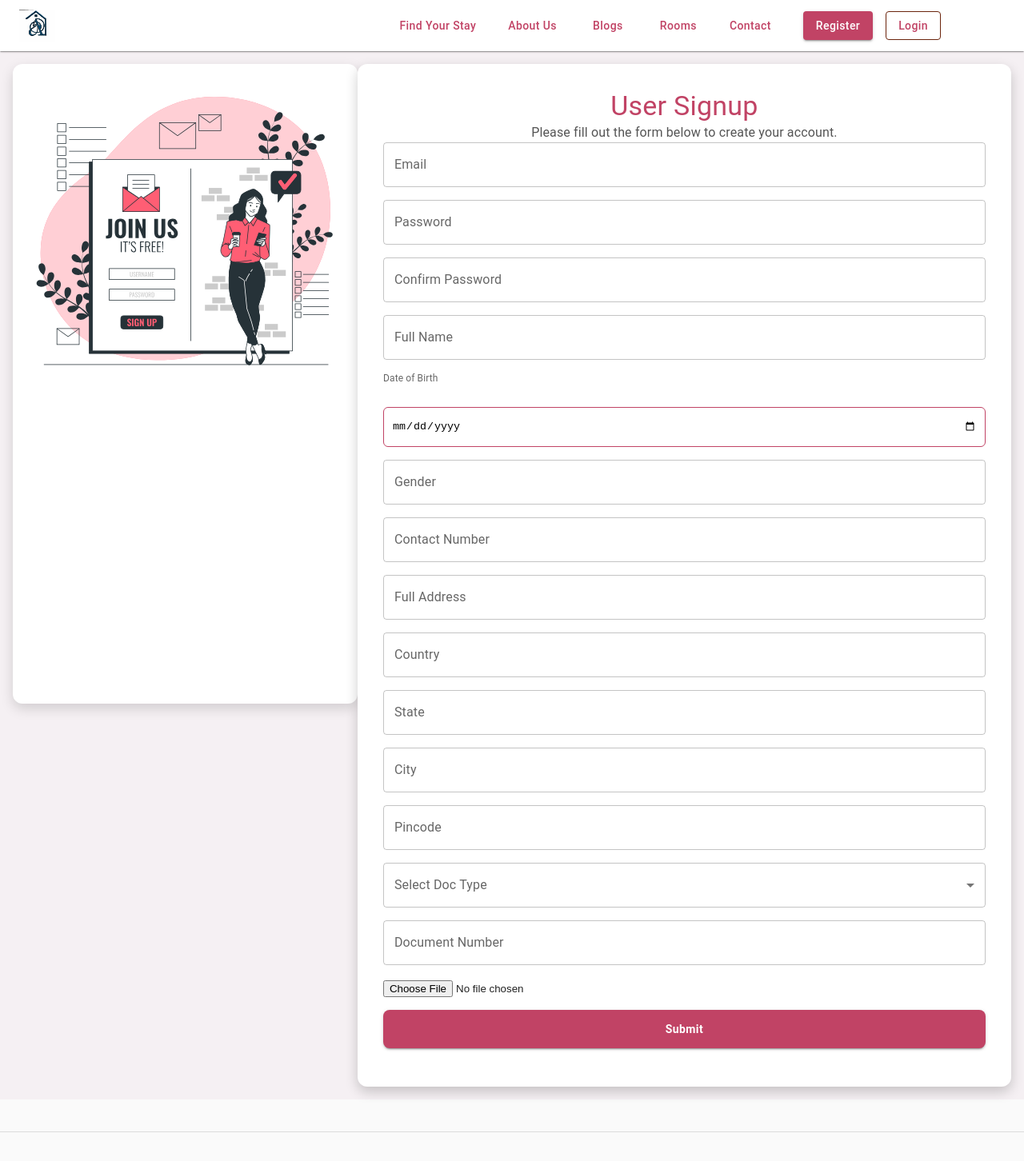
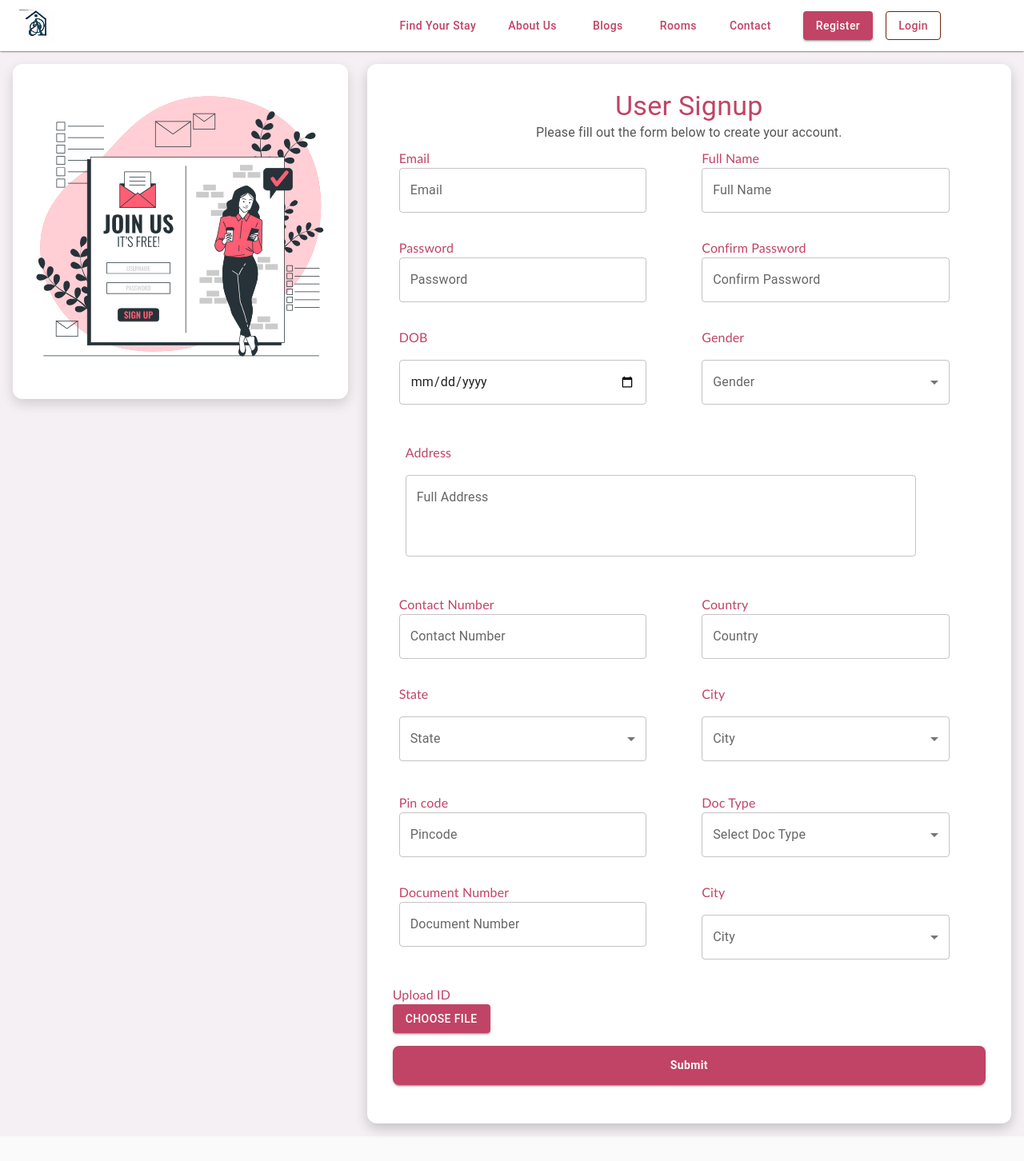
Before and after one commit to nameeshPatiyal100/Aajao-Admin-WebSIite, a React (Vite) app: page /auth/signup in a window 1280 px wide. Shown: the top 1452 px of the page at 80% size. Built offline with nearby package versions, Linux system fonts and the light colour scheme; some icons are missing.

Commit message:
fix signup page

```diff
--- a/src/auth/UserSignup.tsx
+++ b/src/auth/UserSignup.tsx
@@ -1,4 +1,4 @@
-// import React, { useState } from "react";
+import React, { useState } from "react";
 import {
   Box,
   Button,
@@ -8,10 +8,11 @@ import {
   Typography,
   InputLabel,
   FormControl,
+  IconButton,
 } from "@mui/material";
 import { useFormik } from "formik";
 import * as Yup from "yup";
-// import { DateRangePicker } from "react-date-range";
+import CloseIcon from "@mui/icons-material/Close";
 import "react-date-range/dist/styles.css";
 import "react-date-range/dist/theme/default.css";
 import "../styles/UserSignup.css";
@@ -39,6 +40,7 @@ const validationSchema = Yup.object({
 });
 
 const UserSignup: React.FC = () => {
+  const [image, setImage] = useState<string | null>(null);
   //   const [dob, setDob] = useState<Date | null>(null);
 
   const formik = useFormik({
@@ -66,11 +68,24 @@ const UserSignup: React.FC = () => {
     },
   });
 
+  const handleImageChange = (e: React.ChangeEvent<HTMLInputElement>) => {
+    if (e.target.files && e.target.files[0]) {
+      setImage(URL.createObjectURL(e.target.files[0]));
+    }
+  };
+
+  const handleRemoveImage = () => {
+    setImage(null);
+  };
+
   return (
     <Box className="signup-container">
       <Box className="leftboxSignup">
         <img src={Signupbro} alt="" />
       </Box>
+
+      {/* right box */}
+
       <Box className="signup-box">
         <Typography variant="h4" className="signup-title">
           User Signup
@@ -80,6 +95,9 @@ const UserSignup: React.FC = () => {
         </Typography>
 
         <form onSubmit={formik.handleSubmit} className="signup-form">
+          <Box className="inputsUserinfoProfile">
+            <Box className="inputboxChilduserProfile">
+              <Typography className="userProfileFormLabel">Email</Typography>
               <TextField
                 fullWidth
                 label="Email"
@@ -89,7 +107,28 @@ const UserSignup: React.FC = () => {
                 error={formik.touched.email && Boolean(formik.errors.email)}
                 helperText={formik.touched.email && formik.errors.email}
               />
+            </Box>
+            <Box className="inputboxChilduserProfile">
+              <Typography className="userProfileFormLabel">
+                Full Name
+              </Typography>
+              <TextField
+                fullWidth
+                label="Full Name"
+                name="fullName"
+                value={formik.values.fullName}
+                onChange={formik.handleChange}
+                error={
+                  formik.touched.fullName && Boolean(formik.errors.fullName)
+                }
+                helperText={formik.touched.fullName && formik.errors.fullName}
+              />
+            </Box>
+          </Box>
 
+          <Box className="inputsUserinfoProfile">
+            <Box className="inputboxChilduserProfile">
+              <Typography className="userProfileFormLabel">Password</Typography>
               <TextField
                 fullWidth
                 type="password"
@@ -97,10 +136,16 @@ const UserSignup: React.FC = () => {
                 name="password"
                 value={formik.values.password}
                 onChange={formik.handleChange}
-            error={formik.touched.password && Boolean(formik.errors.password)}
+                error={
+                  formik.touched.password && Boolean(formik.errors.password)
+                }
                 helperText={formik.touched.password && formik.errors.password}
               />
-
+            </Box>
+            <Box className="inputboxChilduserProfile">
+              <Typography className="userProfileFormLabel">
+                Confirm Password
+              </Typography>
               <TextField
                 fullWidth
                 type="password"
@@ -113,43 +158,85 @@ const UserSignup: React.FC = () => {
                   Boolean(formik.errors.confirmPassword)
                 }
                 helperText={
-              formik.touched.confirmPassword && formik.errors.confirmPassword
+                  formik.touched.confirmPassword &&
+                  formik.errors.confirmPassword
                 }
               />
+            </Box>
+          </Box>
 
+          <Box className="inputsUserinfoProfile">
+            <Box className="inputboxChilduserProfile">
+              <Typography className="userProfileFormLabel">DOB</Typography>
+              {/* <InputLabel shrink>Date of Birth</InputLabel> */}
               <TextField
+                type="date"
+                variant="outlined"
                 fullWidth
-            label="Full Name"
-            name="fullName"
-            value={formik.values.fullName}
-            onChange={formik.handleChange}
-            error={formik.touched.fullName && Boolean(formik.errors.fullName)}
-            helperText={formik.touched.fullName && formik.errors.fullName}
-          />
-
-          {/* Date of Birth */}
-          <InputLabel shrink>Date of Birth</InputLabel>
-          <input
-            type="date"
-            name="dob"
-            className="custom-date"
+                margin="normal"
+                InputLabelProps={{ shrink: true }}
                 value={formik.values.dob}
                 onChange={formik.handleChange}
+                name="dob"
               />
               {formik.touched.dob && formik.errors.dob && (
                 <Typography className="error">{formik.errors.dob}</Typography>
               )}
-
+            </Box>
+            <Box className="inputboxChilduserProfile">
+              <Typography className="userProfileFormLabel">Gender</Typography>
               <TextField
+                select
+                variant="outlined"
                 fullWidth
+                margin="normal"
                 label="Gender"
                 name="gender"
                 value={formik.values.gender}
                 onChange={formik.handleChange}
                 error={formik.touched.gender && Boolean(formik.errors.gender)}
                 helperText={formik.touched.gender && formik.errors.gender}
+              >
+                <MenuItem value="male">Male</MenuItem>
+                <MenuItem value="female">Female</MenuItem>
+                <MenuItem value="other">Other</MenuItem>
+              </TextField>
+            </Box>
+          </Box>
+
+          <Box className="inputsUserinfoProfile">
+            <Box className="inputsUserinfoProfile">
+              <Box
+                className="inputboxChilduserProfile"
+                style={{ width: "100%" }}
+              >
+                <Typography className="userProfileFormLabel">
+                  Address
+                </Typography>
+                <TextField
+                  variant="outlined"
+                  fullWidth
+                  label="Full Address"
+                  margin="normal"
+                  multiline
+                  rows={3}
+                  name="address"
+                  value={formik.values.address}
+                  onChange={formik.handleChange}
+                  error={
+                    formik.touched.address && Boolean(formik.errors.address)
+                  }
+                  helperText={formik.touched.address && formik.errors.address}
                 />
+              </Box>
+            </Box>
+          </Box>
 
+          <Box className="inputsUserinfoProfile">
+            <Box className="inputboxChilduserProfile">
+              <Typography className="userProfileFormLabel">
+                Contact Number
+              </Typography>
               <TextField
                 fullWidth
                 label="Contact Number"
@@ -159,17 +246,9 @@ const UserSignup: React.FC = () => {
                 error={formik.touched.contact && Boolean(formik.errors.contact)}
                 helperText={formik.touched.contact && formik.errors.contact}
               />
-
-          <TextField
-            fullWidth
-            label="Full Address"
-            name="address"
-            value={formik.values.address}
-            onChange={formik.handleChange}
-            error={formik.touched.address && Boolean(formik.errors.address)}
-            helperText={formik.touched.address && formik.errors.address}
-          />
-
+            </Box>
+            <Box className="inputboxChilduserProfile">
+              <Typography className="userProfileFormLabel">Country</Typography>
               <TextField
                 fullWidth
                 label="Country"
@@ -179,27 +258,53 @@ const UserSignup: React.FC = () => {
                 error={formik.touched.country && Boolean(formik.errors.country)}
                 helperText={formik.touched.country && formik.errors.country}
               />
+            </Box>
+          </Box>
 
+          <Box className="inputsUserinfoProfile">
+            <Box className="inputboxChilduserProfile">
+              <Typography className="userProfileFormLabel">State</Typography>
               <TextField
+                select
+                variant="outlined"
                 fullWidth
+                margin="normal"
                 label="State"
                 name="state"
                 value={formik.values.state}
                 onChange={formik.handleChange}
                 error={formik.touched.state && Boolean(formik.errors.state)}
                 helperText={formik.touched.state && formik.errors.state}
-          />
-
+              >
+                <MenuItem value="state1">State 1</MenuItem>
+                <MenuItem value="state2">State 2</MenuItem>
+              </TextField>
+              {/* <TextField fullWidth label="State" /> */}
+            </Box>
+            <Box className="inputboxChilduserProfile">
+              <Typography className="userProfileFormLabel">City</Typography>
               <TextField
+                select
+                variant="outlined"
                 fullWidth
+                margin="normal"
                 label="City"
                 name="city"
                 value={formik.values.city}
                 onChange={formik.handleChange}
                 error={formik.touched.city && Boolean(formik.errors.city)}
                 helperText={formik.touched.city && formik.errors.city}
-          />
+              >
+                <MenuItem value="city1">City 1</MenuItem>
+                <MenuItem value="city2">City 2</MenuItem>
+              </TextField>
+              {/* <TextField fullWidth label="City" /> */}
+            </Box>
+          </Box>
 
+          <Box className="inputsUserinfoProfile">
+            <Box className="inputboxChilduserProfile">
+              <Typography className="userProfileFormLabel">Pin code</Typography>
               <TextField
                 fullWidth
                 label="Pincode"
@@ -209,8 +314,10 @@ const UserSignup: React.FC = () => {
                 error={formik.touched.pincode && Boolean(formik.errors.pincode)}
                 helperText={formik.touched.pincode && formik.errors.pincode}
               />
-
-          {/* Dropdown */}
+              {/* <TextField fullWidth label="State" /> */}
+            </Box>
+            <Box className="inputboxChilduserProfile">
+              <Typography className="userProfileFormLabel">Doc Type</Typography>
               <FormControl fullWidth>
                 <InputLabel>Select Doc Type</InputLabel>
                 <Select
@@ -224,30 +331,81 @@ const UserSignup: React.FC = () => {
                 </Select>
               </FormControl>
               {formik.touched.docType && formik.errors.docType && (
-            <Typography className="error">{formik.errors.docType}</Typography>
+                <Typography className="error">
+                  {formik.errors.docType}
+                </Typography>
               )}
-
+              {/* <TextField fullWidth label="City" /> */}
+            </Box>
+          </Box>
+          <Box className="inputsUserinfoProfile">
+            <Box className="inputboxChilduserProfile">
+              <Typography className="userProfileFormLabel">
+                Document Number
+              </Typography>
               <TextField
                 fullWidth
                 label="Document Number"
                 name="docNumber"
                 value={formik.values.docNumber}
                 onChange={formik.handleChange}
-            error={formik.touched.docNumber && Boolean(formik.errors.docNumber)}
+                error={
+                  formik.touched.docNumber && Boolean(formik.errors.docNumber)
+                }
                 helperText={formik.touched.docNumber && formik.errors.docNumber}
               />
+              {/* <TextField fullWidth label="State" /> */}
+            </Box>
+            <Box className="inputboxChilduserProfile">
+              <Typography className="userProfileFormLabel">City</Typography>
+              <TextField
+                select
+                variant="outlined"
+                fullWidth
+                margin="normal"
+                label="City"
+                name="city"
+                value={formik.values.city}
+                onChange={formik.handleChange}
+                error={formik.touched.city && Boolean(formik.errors.city)}
+                helperText={formik.touched.city && formik.errors.city}
+              >
+                <MenuItem value="city1">City 1</MenuItem>
+                <MenuItem value="city2">City 2</MenuItem>
+              </TextField>
+              {/* <TextField fullWidth label="City" /> */}
+            </Box>
+          </Box>
 
-          {/* File Upload */}
+          <Box className="inputboxChilduserProfile" style={{ width: "100%" }}>
+            <Typography className="userProfileFormLabel">Upload ID</Typography>
+            <Box className="uploadBox">
+              <Button
+                variant="contained"
+                component="label"
+                className="chooseFileBtn"
+              >
+                Choose File
                 <input
+                  hidden
                   type="file"
-            name="file"
-            accept="image/*,application/pdf"
-            onChange={(event: React.ChangeEvent<HTMLInputElement>) => {
-              if (event.currentTarget.files) {
-                formik.setFieldValue("file", event.currentTarget.files[0]);
-              }
-            }}
+                  accept="image/*"
+                  onChange={handleImageChange}
                 />
+              </Button>
+              {image && (
+                <Box className="imagePreview">
+                  <img src={image} alt="Preview" className="previewImg" />
+                  <IconButton
+                    className="removeImgBtn"
+                    onClick={handleRemoveImage}
+                  >
+                    <CloseIcon />
+                  </IconButton>
+                </Box>
+              )}
+            </Box>
+          </Box>
           {formik.touched.file && formik.errors.file && (
             <Typography className="error">{formik.errors.file}</Typography>
           )}
--- a/src/pages/user/UserProfile.tsx
+++ b/src/pages/user/UserProfile.tsx
@@ -10,7 +10,7 @@ import {
   IconButton,
 } from "@mui/material";
 import CloseIcon from "@mui/icons-material/Close";
-import DeleteIcon from "@mui/icons-material/Delete";
+// import DeleteIcon from "@mui/icons-material/Delete";
 import userImg from "../../assets/UI/userDemo.jpg";
 import "../../styles/user/UserProfile.css";
 
@@ -75,7 +75,6 @@ const UserProfile: React.FC = () => {
             onChange={handleFileChange}
             style={{ display: "none" }}
           />
-          <Box className="profileChangeButton">
           <Button
             variant="contained"
             sx={{
@@ -86,18 +85,6 @@ const UserProfile: React.FC = () => {
           >
             Change Photo
           </Button>
-            <Button
-              variant="contained"
-              sx={{
-                backgroundColor: "#c14365",
-                "&:hover": { backgroundColor: "#a83252" },
-              }}
-              onClick={handleUploadClick}
-            >
-              <DeleteIcon />
-              Remove
-            </Button>
-          </Box>
         </Box>
 
         {/* Change Password Section */}
@@ -265,23 +252,10 @@ const UserProfile: React.FC = () => {
                 variant="outlined"
                 fullWidth
                 margin="normal"
-                label="County"
+                label="State"
               >
                 <MenuItem value="state1">State 1</MenuItem>
                 <MenuItem value="state2">State 2</MenuItem>
-              </TextField>
-            </Box>
-            <Box className="inputboxChilduserProfile">
-              <Typography className="userProfileFormLabel">City</Typography>
-              <TextField
-                select
-                variant="outlined"
-                fullWidth
-                margin="normal"
-                label="City"
-              >
-                <MenuItem value="city1">City 1</MenuItem>
-                <MenuItem value="city2">City 2</MenuItem>
               </TextField>
             </Box>
           </Box>
--- a/src/styles/UserSignup.css
+++ b/src/styles/UserSignup.css
@@ -2,60 +2,36 @@
   min-height: 100vh;
   background: #f5f0f3;
   display: flex;
-  /* width: 500px; */
-  justify-content: space-between;
-  align-items: start;
-  /* align-items: end; */
+  justify-content: center;
+  align-items: flex-start;
   padding: 16px;
+  gap: 24px;
+  flex-wrap: wrap; /* ensures stacking on small devices */
   }
-/* .leftboxSignup {
-  width: 650px;
-  height: 1250px;
-} */
+
   .leftboxSignup {
-    width: 650px;
-    height: auto; /* let content decide height */
-    min-height: 100vh; /* fills screen vertically */
+  flex: 1;
+  max-width: 600px;
+  min-width: 280px;
   padding: 24px;
   background: #fff;
   border-radius: 12px;
   box-shadow: 0 6px 16px rgba(0, 0, 0, 0.15);
-    overflow-y: auto; /* scroll if content overflows */
+  display: flex;
+  justify-content: center;
+  align-items: center;
   }
 
-  /* Tablet (≤ 1024px) */
-  @media (max-width: 1024px) {
-    .leftboxSignup {
-      width: 80%; /* shrink width */
-      padding: 20px;
-    }
+  .leftboxSignup img {
+  max-width: 100%;
+  height: auto;
+  object-fit: contain;
   }
 
-  /* Mobile (≤ 768px) */
-  @media (max-width: 768px) {
-    .leftboxSignup {
-      width: 95%;
-      padding: 16px;
-      border-radius: 8px;
-    }
-  }
-
-  /* Extra small devices (≤ 480px) */
-  @media (max-width: 480px) {
-    .leftboxSignup {
+  .signup-box {
+  flex: 2;
+  max-width: 900px;
   width: 100%;
-      height: auto;
-      padding: 12px;
-      border-radius: 6px;
-      box-shadow: none; /* cleaner mobile view */
-    }
-  }
-
-
-.signup-box {
-  max-width: 1200px;
-  width: 100%;
-  /* align-items: l; */
   background: white;
   padding: 32px;
   border-radius: 12px;
@@ -104,8 +80,7 @@
   .error {
   font-size: 12px;
   color: red;
-  margin-top: -12px;
-  margin-bottom: 12px;
+  margin-top: -8px;
   }
 
   .submit-btn {
@@ -118,15 +93,43 @@
   width: 100%;
   }
 
-/* Responsive */
-@media (max-width: 768px) {
+  /* Responsive Styles */
+  @media (max-width: 1024px) {
+  .signup-container {
+  flex-direction: column;
+  align-items: center;
+  }
+
+  .leftboxSignup,
+  .signup-box {
+  max-width: 100%;
+  }
+
   .signup-box {
   padding: 24px;
   }
   }
 
+  @media (max-width: 768px) {
+  .signup-box {
+  padding: 20px;
+  }
+  }
+
   @media (max-width: 480px) {
+  .signup-container {
+  padding: 8px;
+  }
+
   .signup-box {
   padding: 16px;
+  border-radius: 8px;
+  box-shadow: none;
+  }
+
+  .leftboxSignup {
+  padding: 12px;
+  border-radius: 8px;
+  box-shadow: none;
   }
   }
```
Lines whose indentation alone changed are shown as unchanged.
